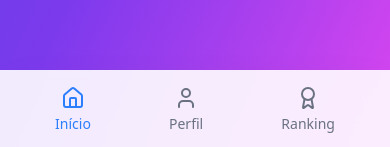
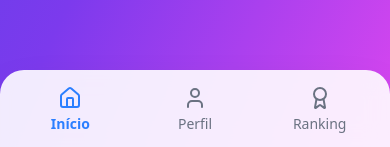
Before and after one commit to ValfranJr/ConcursoFSC4-Equipe4, a Next.js app: page /frontend/home in a window 390 px wide. Shown: the part 694-841 px from the top of the page. Built offline with nearby package versions, Linux system fonts and the light colour scheme.

Commit message:
feat(ui/navbar): Adiciona funcionalidade de ocultar/mostrar no scroll e estilização customizada

```diff
--- a/src/app/components/BottomNavigationBar.tsx
+++ b/src/app/components/BottomNavigationBar.tsx
@@ -3,6 +3,7 @@
 import Link from 'next/link';
 import { Home, User, Award } from 'lucide-react';
 import { usePathname } from 'next/navigation';
+import { useEffect, useState } from 'react';
 
 
 
@@ -30,19 +31,50 @@ const navItems: NavItem[] = [
  */
 export const BottomNavigationBar = () => {
     const pathname = usePathname();
+    const [isVisible, setIsVisible] = useState(true);
+    const [lastScrollY, setLastScrollY] = useState(0);
+
+    // Função para lidar com o evento de scroll
+    useEffect(() => {
+        const handleScroll = () => {
+            // Verifica a direção do scroll
+            if (window.scrollY > lastScrollY && window.scrollY > 10) {
+                // Scroll para baixo
+                setIsVisible(false);
+            } else {
+                // Scroll para cima
+                setIsVisible(true);
+            }
+
+            // Atualiza a posição anterior do scroll
+            setLastScrollY(window.scrollY);
+        };
+        window.addEventListener('scroll', handleScroll);
+
+        return () => {
+            window.removeEventListener('scroll', handleScroll);
+        };
+    }, [lastScrollY]);
+
+    if (!isVisible) {
+        return null;
+    }
+
 
     return (
-        <nav className="fixed bottom-0 left-0 w-full bg-primary-foreground/90 backdrop-blur-md shadow-2xl p-4 md:hidden ">
+        <nav className={`fixed bottom-0 left-0 w-full bg-white/90 backdrop-blur-md shadow-2xl px-2 py-4 md:hidden transition-transform duration-300 rounded-t-3xl ${isVisible ? 'translate-y-0' : 'translate-y-full'}`}>
             <ul className="flex justify-around items-center h-12">
                 {navItems.map((item) => {
                     const Icon = item.icon;
                     const isActive = pathname === `/${item.href}`;
+                    const labelStyle = isActive ? 'text-blue-500 font-bold' : 'text-gray-500';
+
 
                     return (
-                        <li key={item.id}>
-                            <Link href={`/${item.href}`} className={`flex flex-col items-center text-sm transition-colors duration-200 justify-center p-2 ${isActive ? 'text-blue-500' : 'text-gray-500'}`}>
+                        <li key={item.id} className="flex-1 flex justify-center">
+                            <Link href={`/${item.href}`} className={`flex flex-col items-center justify-center p-2 rounded-xl transition-colors duration-200 ${isActive ? 'text-blue-500' : 'text-gray-500'}`}>
                                 <Icon className="w-6 h-6 mb-1" />
-                                <span className="text-sm">{item.label}</span>
+                                <span className={`text-sm ${labelStyle}`}>{item.label}</span>
                             </Link>
                         </li>
                     );
```
